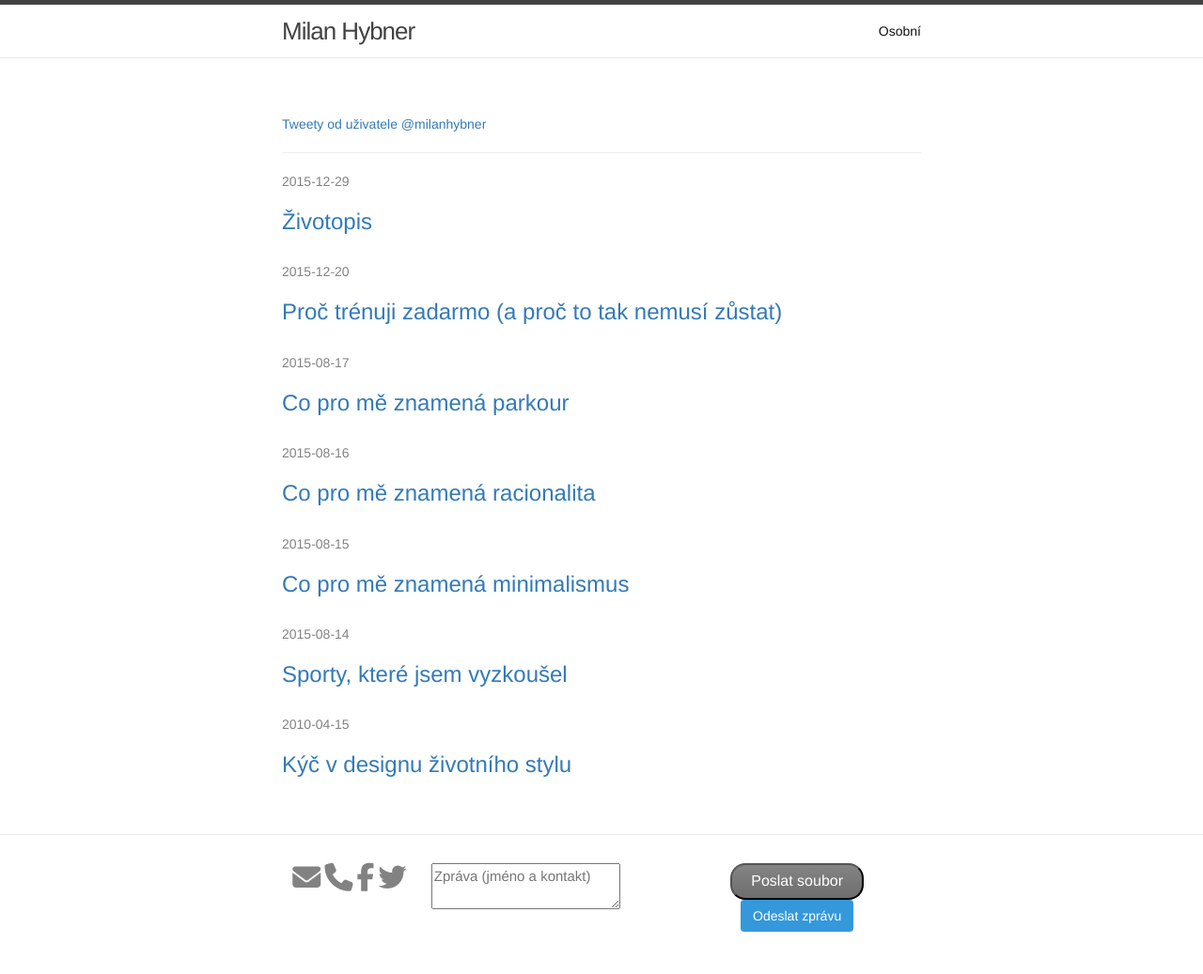
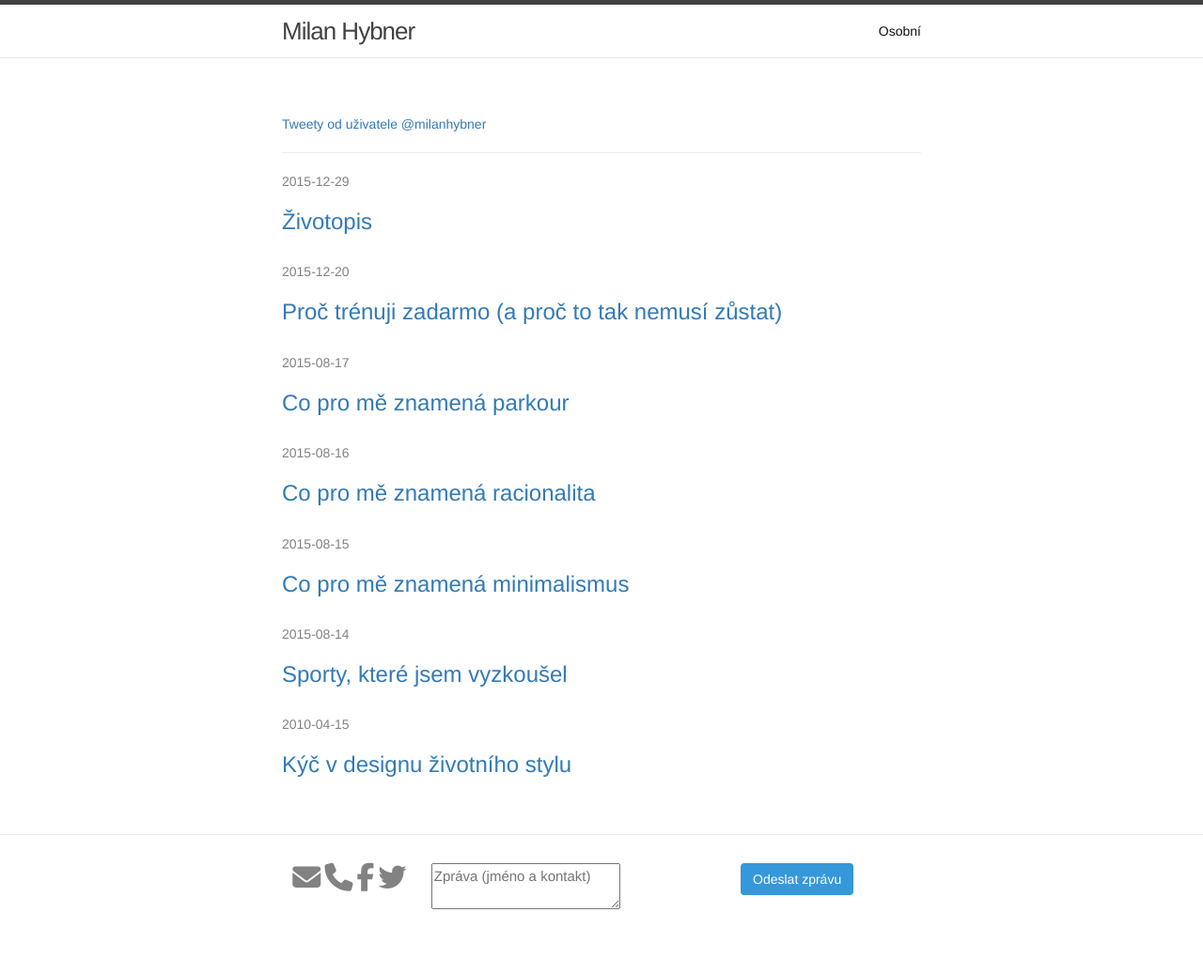
Before and after one commit to milanhybner/m23.cz, a Jekyll site: the page built from index.md, in a window 1280 px wide. Shown: the whole page at 94% size. Built offline with Jekyll 4.4.1, drawn with Linux system fonts in a browser that asks for light colours; nearby versions of some CDN libraries; comment, search, counter and statistics services are not loaded.

Commit message:
uprava vzhledu

```diff
--- a/_includes/footer.html
+++ b/_includes/footer.html
@@ -12,12 +12,9 @@
           <textarea id="message" placeholder="Zpráva (jméno a kontakt)" rows="2"></textarea><br />
           <input id="docid" type="hidden" value="{% if page.docid %}{{ page.docid }}{% else %}{{ page.title }}{% endif %}">
         </div>
-
         <div class="footer-col  footer-col-3">
         </div>
-
         <div class="footer-col  footer-col-4">
-          <a href="https://www.dropbox.com/request/CNZIN7GJMXmleEJ9QICN"><input id="file" type="button" class="btn2" value="Poslat soubor" target="_blank"></a>
           <input id="btn" class="btn" type="submit" value="Odeslat zprávu">
         </div>
       </form>
```
